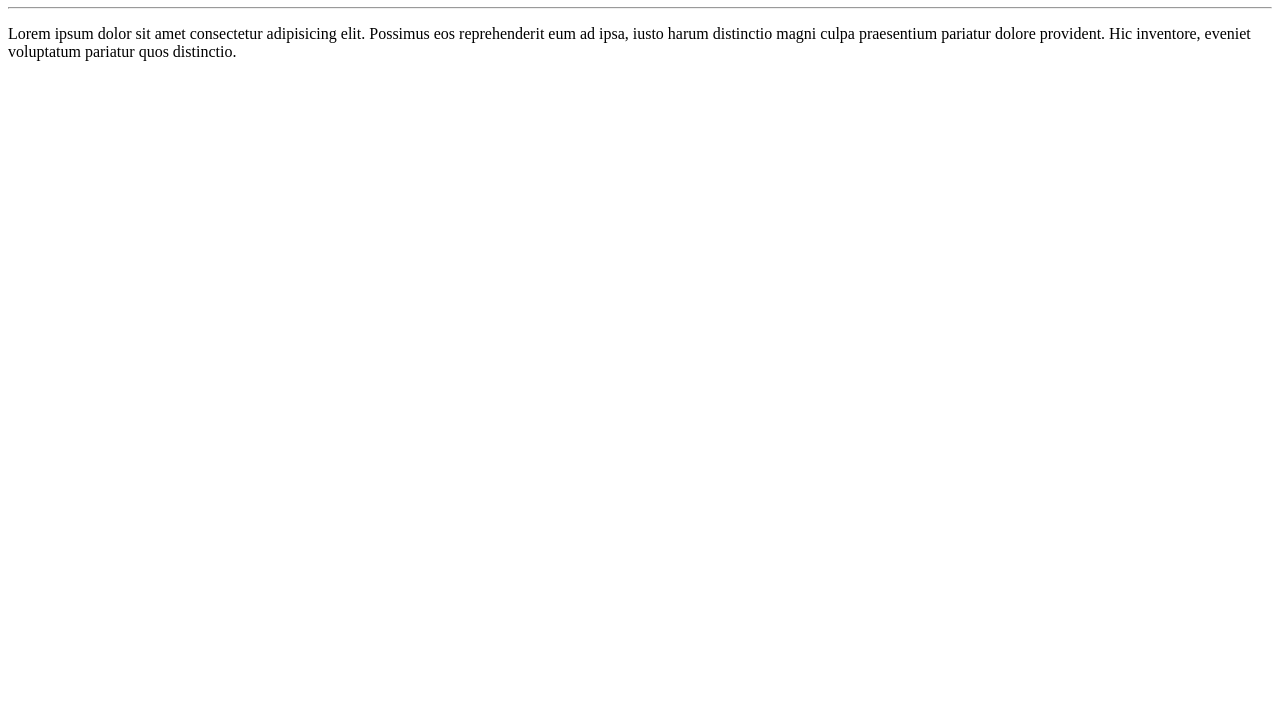
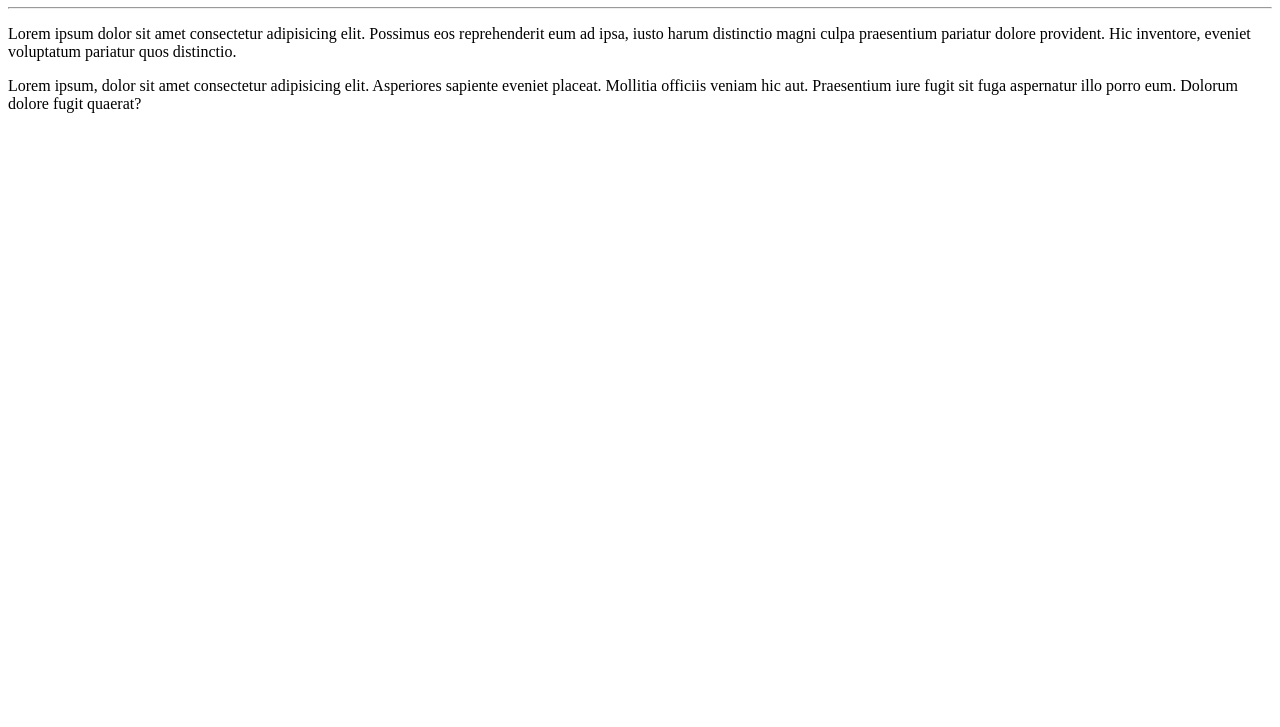
Before and after one commit to EliaberFerreira/CursoGiteGitHub, a plain HTML site: page site-exemplo/index.html in a window 1280 px wide. Shown: the part 73-800 px from the top of the page. Drawn offline with Linux system fonts and the light colour scheme.

Commit message:
Adicionei um parágrafo

```diff
--- a/site-exemplo/index.html
+++ b/site-exemplo/index.html
@@ -10,5 +10,6 @@
     <h1>Olá, Mundo!</h1>
     <hr>
     <p>Lorem ipsum dolor sit amet consectetur adipisicing elit. Possimus eos reprehenderit eum ad ipsa, iusto harum distinctio magni culpa praesentium pariatur dolore provident. Hic inventore, eveniet voluptatum pariatur quos distinctio.</p>
+    <p>Lorem ipsum, dolor sit amet consectetur adipisicing elit. Asperiores sapiente eveniet placeat. Mollitia officiis veniam hic aut. Praesentium iure fugit sit fuga aspernatur illo porro eum. Dolorum dolore fugit quaerat?</p>
 </body>
 </html>
```
